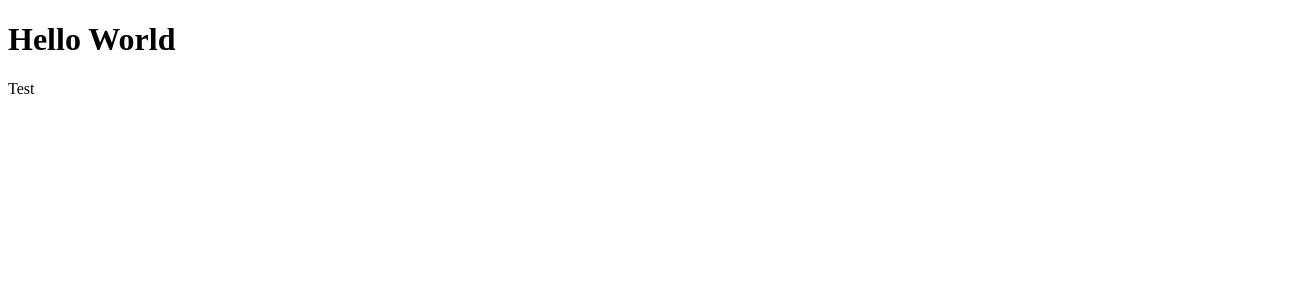
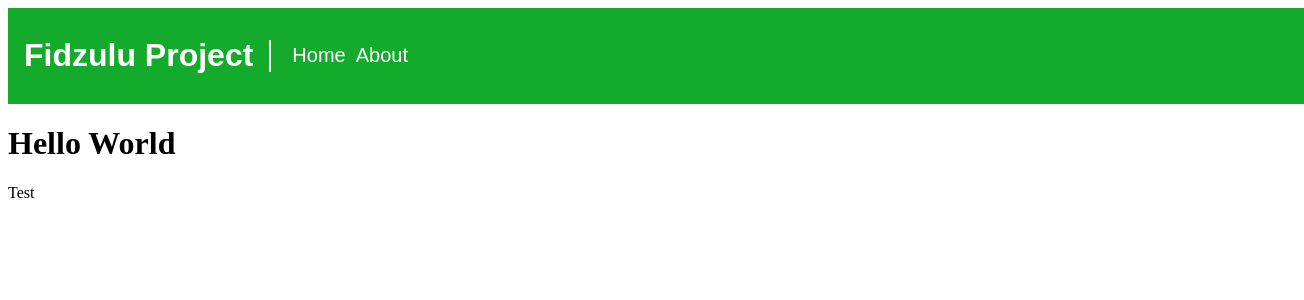
Before and after one commit to katiebrady217/fidzulu, an Angular app: page /about in a window 1280 px wide. Shown: the top 300 px of the page, 1304 px wide, since content can reach past the window. Built offline with nearby package versions, Linux system fonts and the light colour scheme.

Commit message:
creating the header component

```diff
--- a/src/app/app.component.html
+++ b/src/app/app.component.html
@@ -1,2 +1,3 @@
+<app-header></app-header>
 <h1>Hello World</h1>
 <p>Test</p>
--- a/src/app/app.module.ts
+++ b/src/app/app.module.ts
@@ -2,10 +2,12 @@ import { NgModule } from '@angular/core';
 import { BrowserModule } from '@angular/platform-browser';
 
 import { AppComponent } from './app.component';
+import { HeaderComponent } from './components/header/header.component';
 
 @NgModule({
   declarations: [
-    AppComponent
+    AppComponent,
+    HeaderComponent
   ],
   imports: [
     BrowserModule
--- /dev/null
+++ b/src/app/components/header/header.component.css
@@ -0,0 +1,31 @@
+.header-bar {
+    background-color: #14AA2B;
+    justify-content: flex-start;
+    display: flex;
+    align-items: center;
+    padding: 0.5rem 1rem;
+    margin: 0 auto;
+    width: 100%;
+    color: white;
+    font-family: Arial, Helvetica, sans-serif;
+}
+
+.header-bar-link {
+    color: white;
+    text-decoration: none;
+    font-size: 20px;
+    padding: 5px;
+}
+
+.header-bar-link:hover {
+    text-decoration: underline;
+}
+
+.divider {
+    width: 2px;
+    height: 2rem;
+    background-color: white;
+    margin: 0 1rem;
+    margin-left: 1rem;
+    margin-right: 1 rem;
+}
--- /dev/null
+++ b/src/app/components/header/header.component.html
@@ -0,0 +1,7 @@
+
+<div class="header-bar">
+    <h1> Fidzulu Project </h1>
+    <div class="divider"></div>
+    <a href="/" class="header-bar-link"> Home </a>
+    <a href="/about" class="header-bar-link"> About </a>
+</div>
```
Also changed, not shown: src/app/components/header/header.component.ts (added, +10 -0 lines), 1 other file (tests, documents, lock files or other folders).
